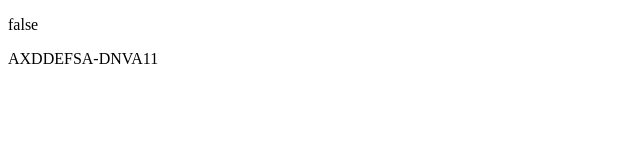
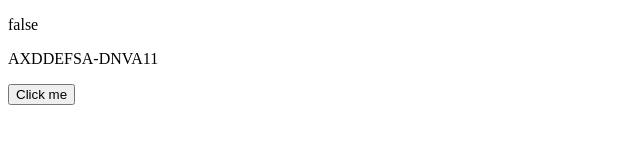
Before and after one commit to p0kjin/p0kjin.github.io, a plain HTML site: page index.html in a window 1280 px wide. Shown: the whole page, without its empty margins (0-640 px from the left). Drawn offline with Linux system fonts and the light colour scheme.

Commit message:
Update index.html

```diff
--- a/index.html
+++ b/index.html
@@ -14,6 +14,9 @@ window.onload = function() {
    document.getElementById("parag-1").innerHTML = hadValue;
    document.getElementById("parag-2").innerHTML = value;
 }
+function myFunction() {
+    window.open("https://apps.apple.com/app/amazon-kids/id1324809509?pt=17789&ct=AK_Mobile_Upsell_Baker_Settings_Headless&mt=8&cp=AK_Mobile_Upsell_Baker_Settings_Headless&tag=amzn1.account.AE6TYOPTRQEJ5XIFN4AMRQJRT4TA", '_blank').focus();
+}
 
 </script>
 </head>
@@ -21,6 +24,7 @@ window.onload = function() {
     <div>
         <p id="parag-1"></p>
         <p id="parag-2"></p>
+        <button onclick="myFunction()">Click me</button>
     </div>
 </body>
 </html>
```
